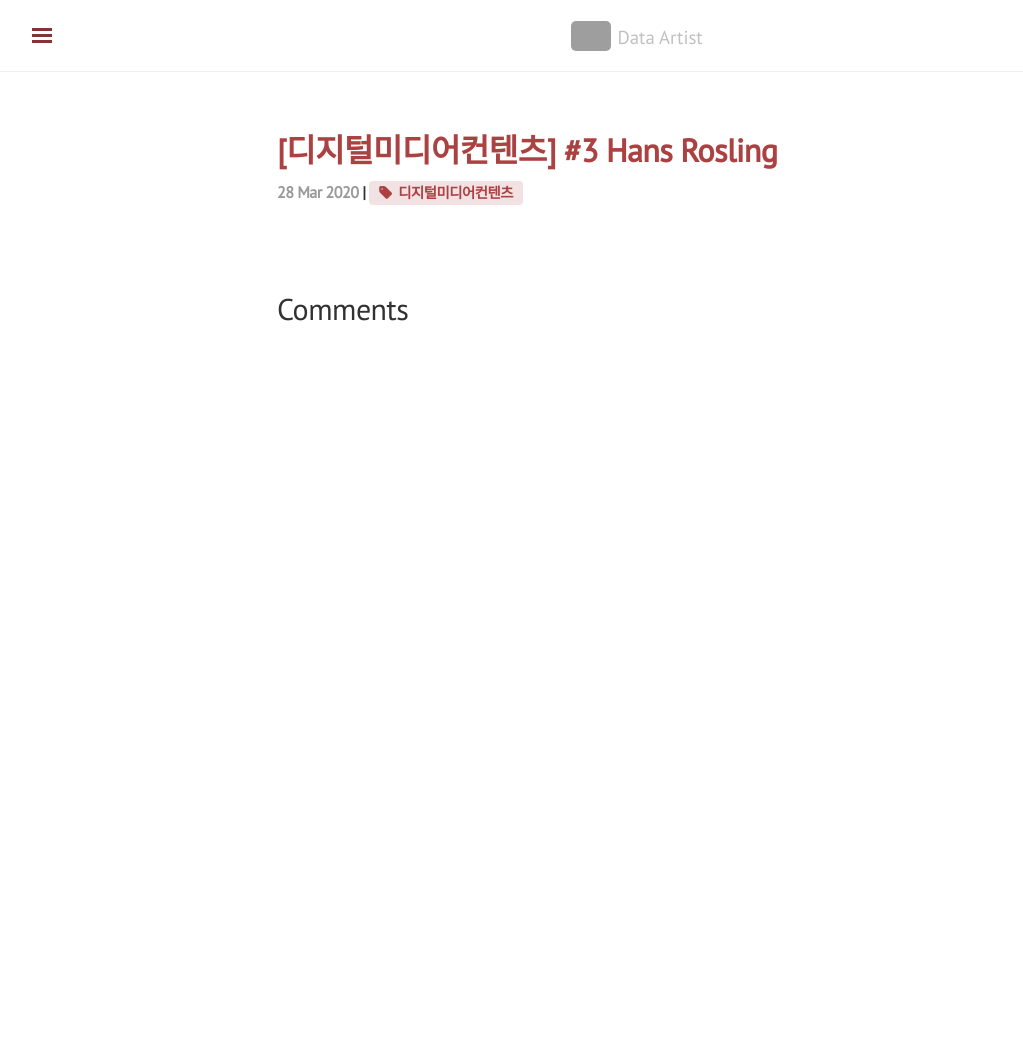
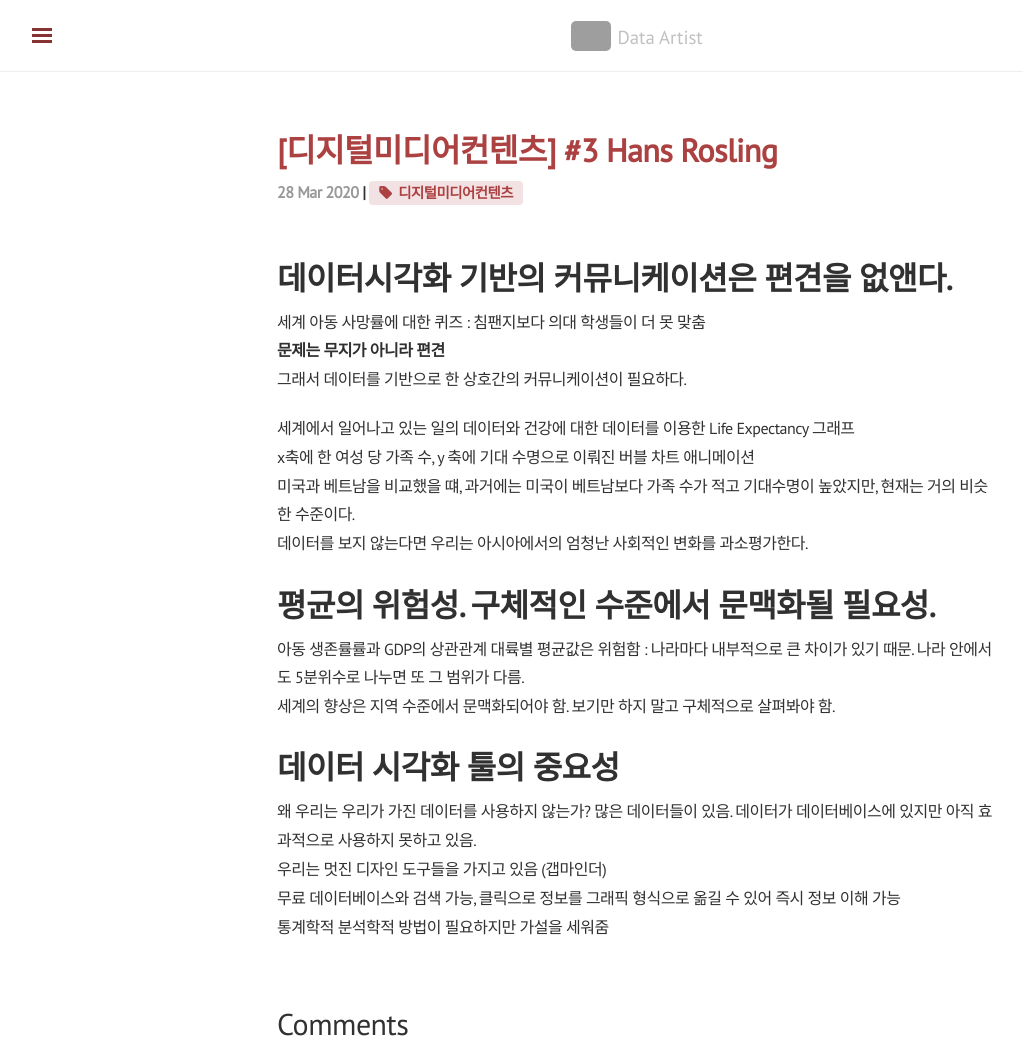
Before and after one commit to shanny924/shanny924.github.io, a Jekyll site: the page built from _posts/2020-03-28-dmc#3.md, in a window 1280 px wide and 1053 px high. Shown: the whole window, without its empty margins (3-1026 px from the left). Built offline with Jekyll 4.4.1, drawn with Linux system fonts in a browser that asks for light colours; nearby versions of some CDN libraries; comment, search, counter and statistics services are not loaded; grey boxes are pictures that could not be loaded.

Commit message:
Update 2020-03-28-dmc#3.md

```diff
--- a/_posts/2020-03-28-dmc#3.md
+++ b/_posts/2020-03-28-dmc#3.md
@@ -4,3 +4,30 @@
 category : [School]
 tag: [디지털미디어컨텐츠]
 ---
+
+# 데이터시각화 기반의 커뮤니케이션은 편견을 없앤다.
+
+세계 아동 사망률에 대한 퀴즈  : 침팬지보다 의대 학생들이 더 못 맞춤
+**문제는 무지가 아니라 편견**
+그래서 데이터를 기반으로 한 상호간의 커뮤니케이션이 필요하다.
+
+
+세계에서 일어나고 있는 일의 데이터와 건강에 대한 데이터를 이용한 Life Expectancy 그래프
+x축에 한 여성 당 가족 수, y 축에 기대 수명으로 이뤄진 버블 차트 애니메이션
+미국과 베트남을 비교했을 떄, 과거에는 미국이 베트남보다 가족 수가 적고 기대수명이 높았지만, 현재는 거의 비슷한 수준이다.
+데이터를 보지 않는다면 우리는 아시아에서의 엄청난 사회적인 변화를 과소평가한다.
+
+
+# 평균의 위험성. 구체적인 수준에서 문맥화될 필요성.
+
+아동 생존률률과 GDP의 상관관계
+대륙별 평균값은 위험함 : 나라마다 내부적으로 큰 차이가 있기 때문. 나라 안에서도 5분위수로 나누면 또 그 범위가 다름.
+세계의 향상은 지역 수준에서 문맥화되어야 함. 보기만 하지 말고 구체적으로 살펴봐야 함.
+
+
+# 데이터 시각화 툴의 중요성
+
+왜 우리는 우리가 가진 데이터를 사용하지 않는가? 많은 데이터들이 있음. 데이터가 데이터베이스에 있지만 아직 효과적으로 사용하지 못하고 있음.
+우리는 멋진 디자인 도구들을 가지고 있음 (갭마인더)
+무료 데이터베이스와 검색 가능, 클릭으로 정보를 그래픽 형식으로 옮길 수 있어 즉시 정보 이해 가능
+통계학적 분석학적 방법이 필요하지만 가설을 세워줌
```
